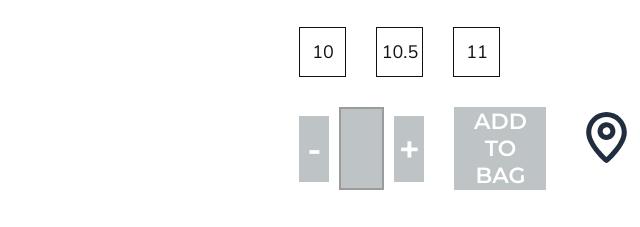
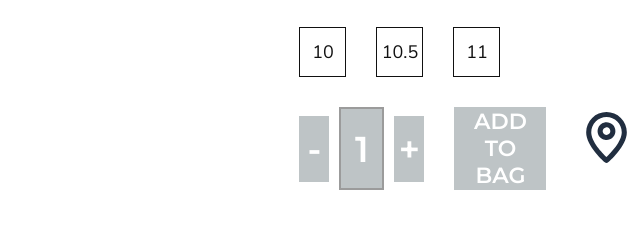
Before and after one commit to rillala/GRIP-UP-CLIMBING, a plain HTML site: page product.html in a window 1280 px wide. Shown: the part 1433-1660 px from the top of the page, 495-1135 px from the left. Drawn offline with Linux system fonts and the light colour scheme.

Commit message:
input預設

```diff
--- a/product.html
+++ b/product.html
@@ -238,7 +238,13 @@
               <div class="buying">
                 <div class="number-wrap">
                   <div class="cal h6" id="minus">-</div>
-                  <input type="number" name="" id="item-number" min="1" />
+                  <input
+                    type="number"
+                    name=""
+                    id="item-number"
+                    min="1"
+                    value="1"
+                  />
                   <div class="cal h6" id="plus">+</div>
                 </div>
                 <button type="submit" id="add-btn">
```
